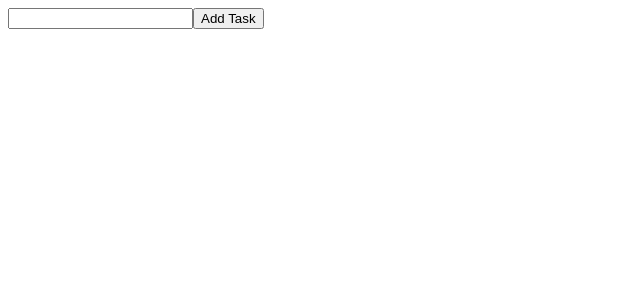
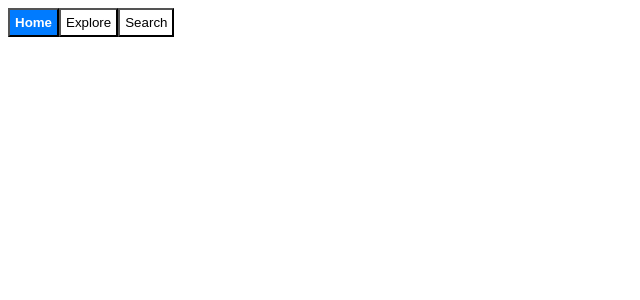
Before and after one commit to Shivam-Vermacs/React-Practice, a React (Vite) app: page / in a window 1280 px wide. Shown: the top 300 px of the page, without its empty margins (0-640 px from the left). Built offline with nearby package versions, Linux system fonts and the light colour scheme.

Commit message:
Made a light version of Navbar component for any website using map and useState-Through this i got to know how to use map and useState

```diff
--- a/src/App.jsx
+++ b/src/App.jsx
@@ -1,10 +1,11 @@
 import React from "react";
 import { TodoList } from "./Components/TodoList";
+import { NavbarMiniDemo } from "./Components/NavBarmini-demo";
 
 function App() {
   return (
     <div>
-      <TodoList />
+      <NavbarMiniDemo />
     </div>
   );
 }
--- /dev/null
+++ b/src/Components/NavBarmini-demo.jsx
@@ -0,0 +1,26 @@
+import { useState } from "react";
+
+export function NavbarMiniDemo() {
+  const [currentTab, setCurrentTab] = useState("Home");
+  const tabs = ["Home", "Explore", "Search"];
+  return (
+    <div>
+      {tabs.map((tab) => (
+        <button
+          key={tab}
+          onClick={() => setCurrentTab(tab)}
+          style={{
+            cursor: "pointer",
+            padding: "5px",
+            backgroundColor: currentTab === tab ? "#007BFF" : "transparent",
+            color: currentTab === tab ? "white" : "black",
+            fontWeight: currentTab === tab ? "bold" : "normal",
+          }}
+        >
+          {" "}
+          {tab}
+        </button>
+      ))}
+    </div>
+  );
+}
```
